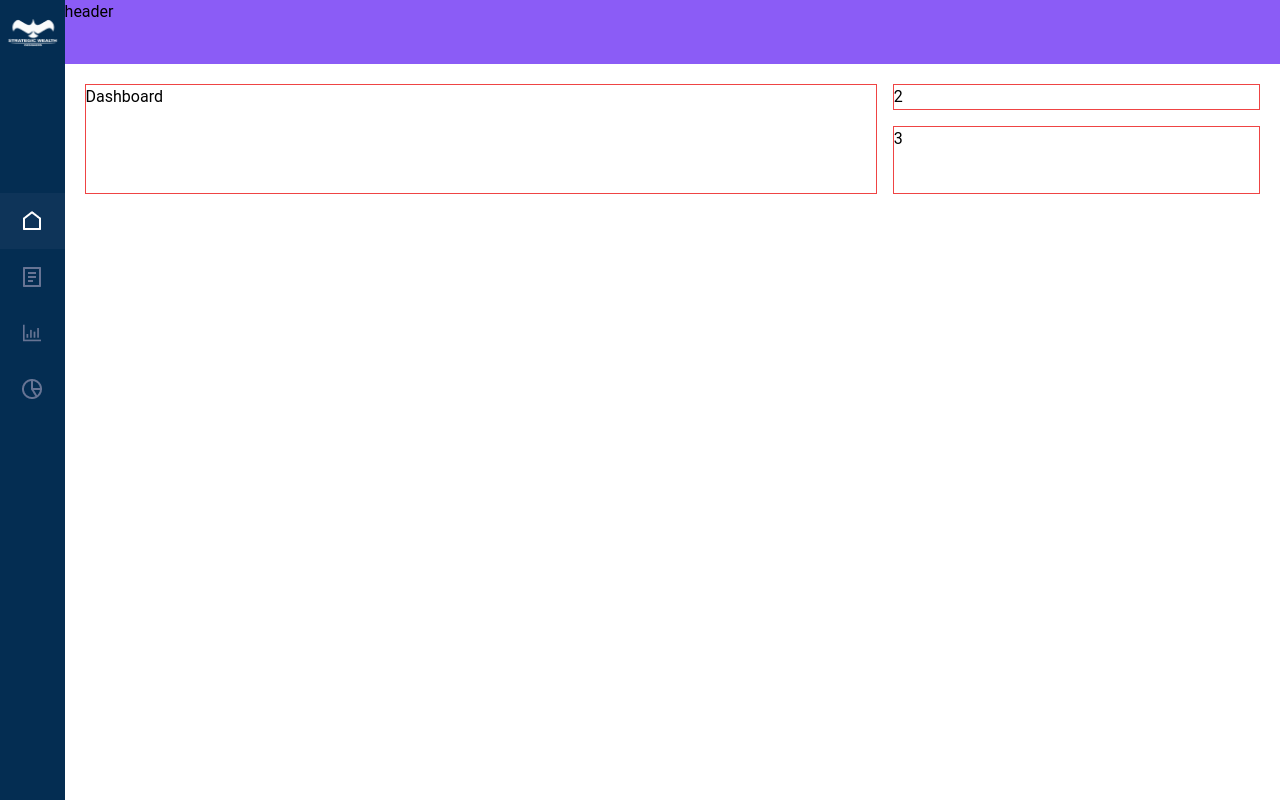
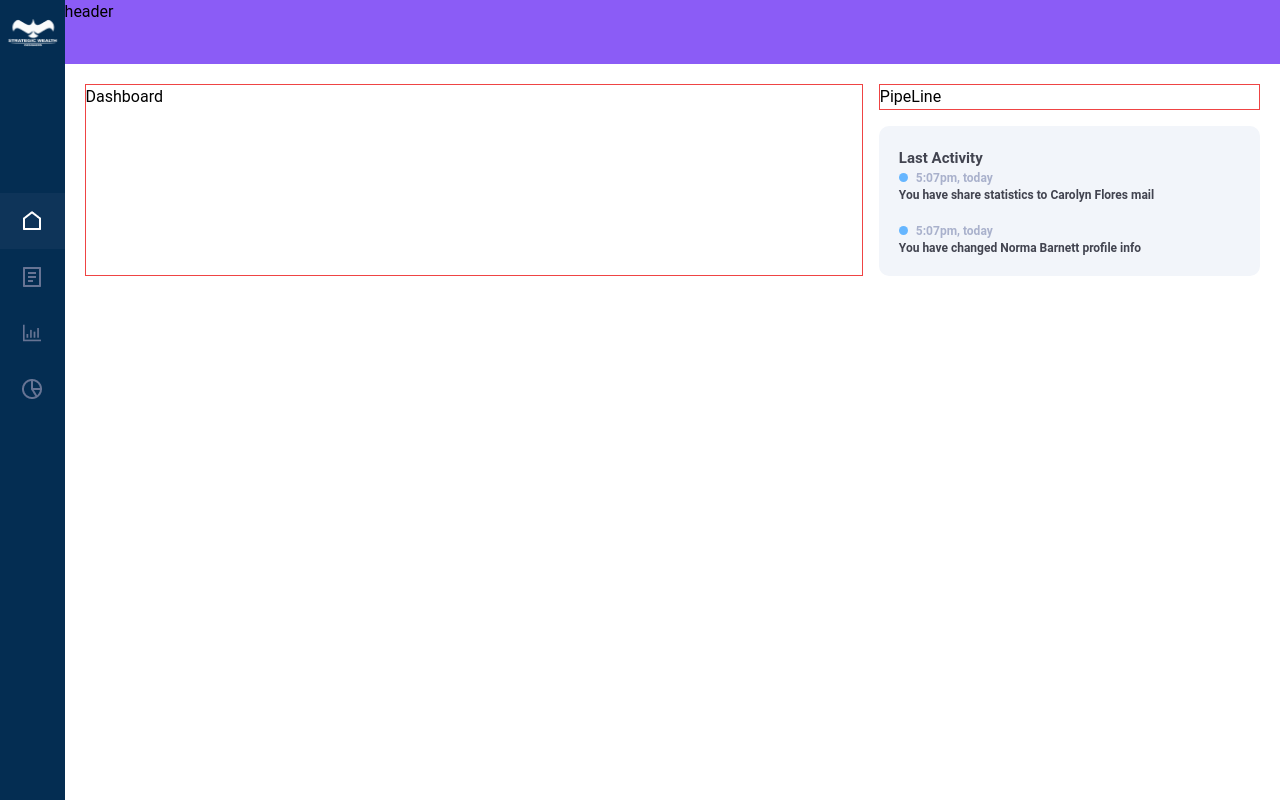
Before and after one commit to amitpjoshiem/em-frontend, a Vue app: page /dashboard in a window 1280 px wide. Built offline with nearby package versions, Linux system fonts and the light colour scheme.

Commit message:
feature(last activity)

```diff
--- /dev/null
+++ b/src/components/Dashboard/LastActivity.vue
@@ -0,0 +1,48 @@
+<template>
+  <div
+    class="
+      row-span-2
+      col-span-1
+      bg-widget-bg
+      rounded-[10px]
+      font-semibold
+      pl-5
+      pt-5
+      pr-5
+    "
+  >
+    <span class="text-smm text-main">Last Activity</span>
+
+    <LastActivityItem
+      v-for="(item, index) in lastActivity"
+      :key="index"
+      :item="item"
+      :index="index"
+    />
+  </div>
+</template>
+<script>
+import LastActivityItem from '@/components/Dashboard/LastActivityItem.vue'
+export default {
+  name: 'LastActivity',
+
+  components: {
+    LastActivityItem,
+  },
+  setup() {},
+  data() {
+    return {
+      lastActivity: [
+        {
+          data: '5:07pm, today',
+          text: 'You have share statistics to Carolyn Flores mail',
+        },
+        {
+          data: '5:07pm, today',
+          text: 'You have changed Norma Barnett profile info',
+        },
+      ],
+    }
+  },
+}
+</script>
--- /dev/null
+++ b/src/components/Dashboard/LastActivityItem.vue
@@ -0,0 +1,25 @@
+<template>
+  <div class="text-xs pb-5">
+    <div class="flex items-center">
+      <div class="bg-activity h-[9px] w-[9px] rounded-full mb-[2px] mr-[8px]" />
+      <span class="text-activity-item font-semibold">{{ item.data }}</span>
+    </div>
+    <div class="pt-px text-main">
+      {{ item.text }}
+    </div>
+  </div>
+</template>
+
+<script>
+export default {
+  name: 'LastActivity',
+  props: {
+    item: {
+      type: Object,
+      require: true,
+      default: () => {},
+    },
+  },
+  setup() {},
+}
+</script>
--- /dev/null
+++ b/src/components/Dashboard/PipeLine.vue
@@ -0,0 +1,13 @@
+<template>
+  <div class="col-span-1 border border-red-500">
+    <h3>PipeLine</h3>
+  </div>
+</template>
+<script>
+export default {
+  name: 'PipeLine',
+  // setup() {
+
+  // },
+}
+</script>
--- a/src/views/Dashboard.vue
+++ b/src/views/Dashboard.vue
@@ -1,22 +1,24 @@
 <template>
   <el-main>
-    <div class="grid grid-rows-3 grid-flow-col gap-4">
+    <div class="grid grid-cols-3 grid-flow-col gap-4">
       <div class="row-span-3 col-span-2 border border-red-500">
         <h3>Dashboard</h3>
       </div>
-      <div class="col-span-1 border border-red-500">2</div>
-      <div class="row-span-2 col-span-1 border border-red-500">3</div>
+      <PipeLine />
+      <LastActivity />
     </div>
   </el-main>
 </template>
 
 <script>
-// import Button from '@/components/Button/Button.vue'
+import PipeLine from '@/components/Dashboard/PipeLine.vue'
+import LastActivity from '@/components/Dashboard/LastActivity.vue'
 
 export default {
   name: 'Dashboard',
   components: {
-    // Button,
+    PipeLine,
+    LastActivity,
   },
 }
 </script>
--- a/tailwind.config.js
+++ b/tailwind.config.js
@@ -13,6 +13,8 @@ module.exports = {
         'widget-bg': '#F2F5FA',
         primary: '#042D52',
         link: '#66B6FF',
+        activity: '#66B6FF',
+        'activity-item': '#A9B1CC',
       },
       fontFamily: {
         sans: [
@@ -26,6 +28,7 @@ module.exports = {
       },
       fontSize: {
         xss: '13px',
+        smm: '15px',
       },
     },
     // fontFamily: {
```
